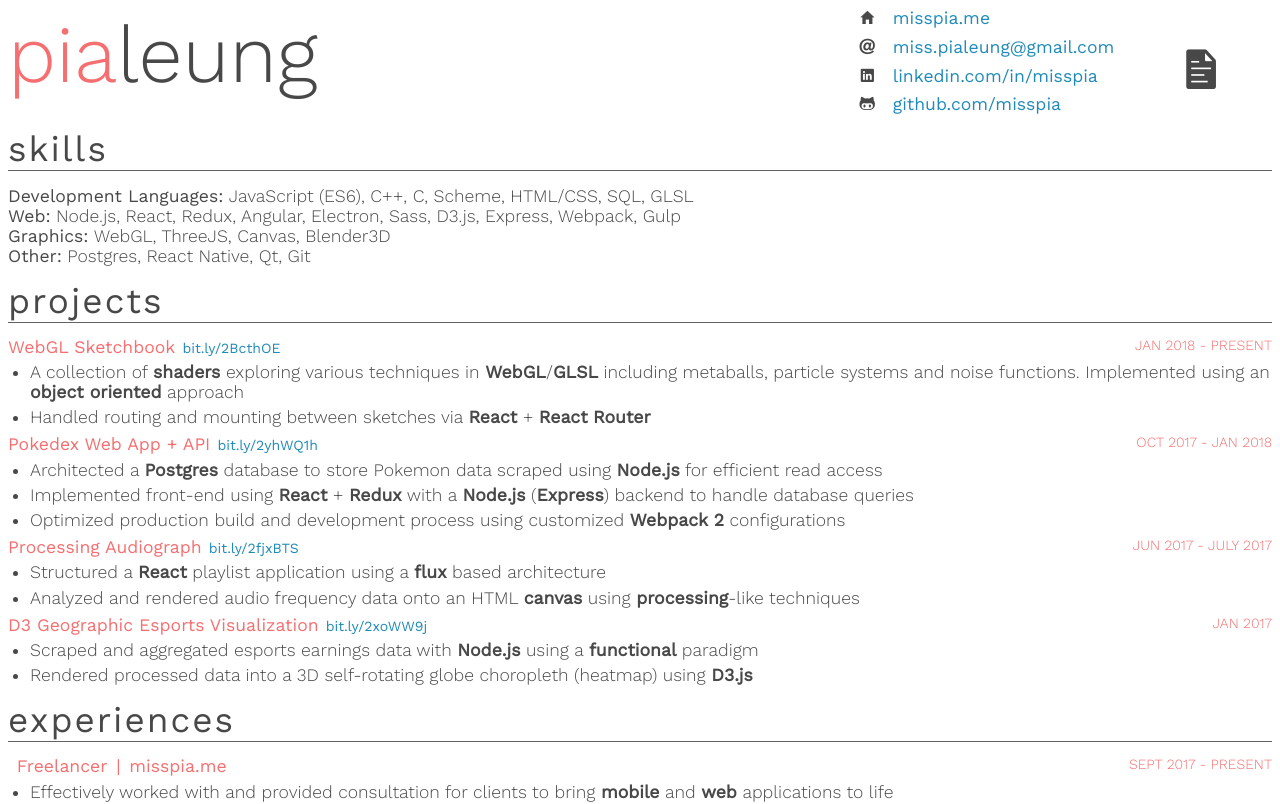
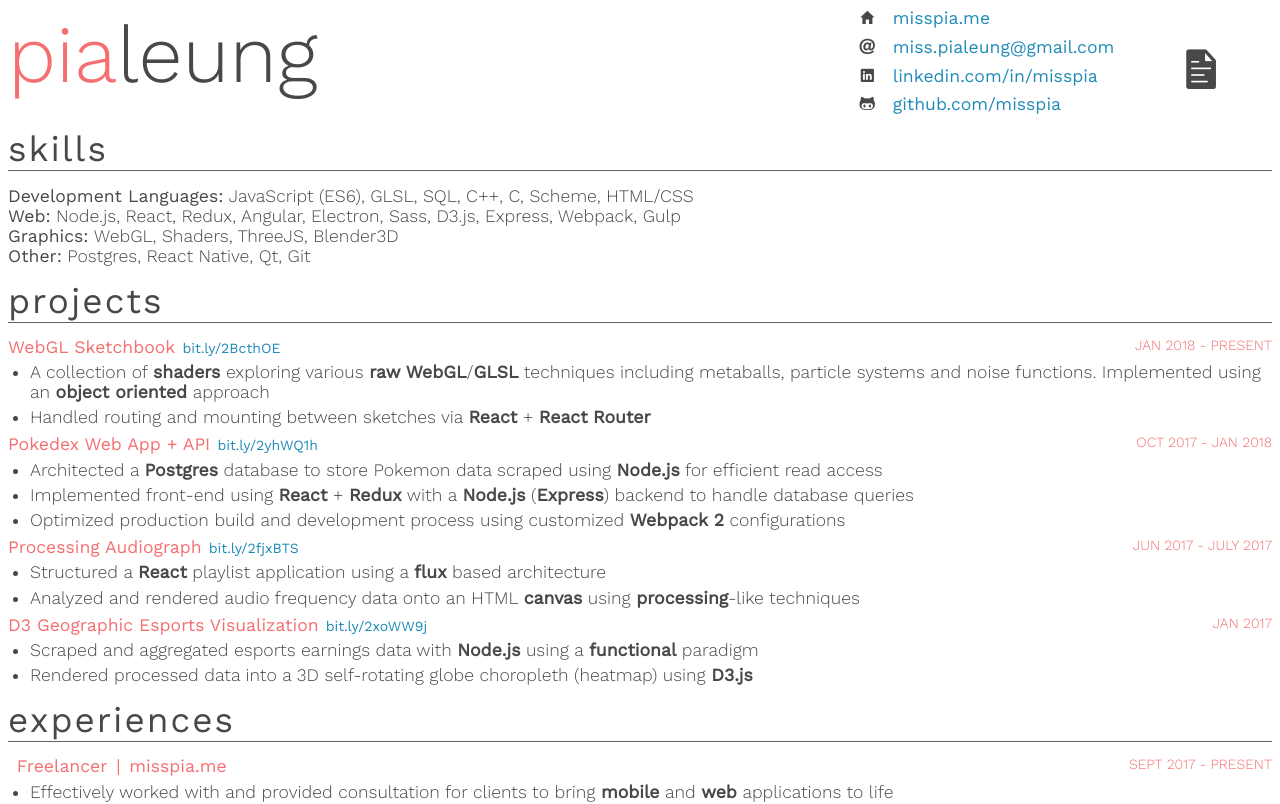
Before and after one commit to misspia/resume, a React app: page / in a window 1280 px wide. Shown: the top 804 px of the page. Built offline with nearby package versions, Linux system fonts and the light colour scheme.

Commit message:
rearrange skill items, reword sketchbook desript

```diff
--- a/src/projects/metadata.js
+++ b/src/projects/metadata.js
@@ -9,13 +9,13 @@ module.exports = {
 			linkDisplay: 'bit.ly/2BcthOE',
 			descriptions: [
 			`
-				A collection of shaders exploring various techniques in WebGL/GLSL including metaballs,
+				A collection of shaders exploring various raw WebGL/GLSL techniques including metaballs,
 				particle systems and noise functions. Implemented using an object oriented approach
 			`,
 			`	Handled routing and mounting between sketches via React + React Router
 			`,
 			],
-			keywords: ['shaders', 'WebGL', 'GLSL', 'object oriented', 'React', 'Router']
+			keywords: ['shaders', 'raw WebGL', 'GLSL', 'object oriented', 'React', 'Router']
 		},
 		// {
 		// 	title: 'WebGL Low Poly Solar System',
--- a/src/skills/metadata.js
+++ b/src/skills/metadata.js
@@ -4,8 +4,8 @@ module.exports = {
 		{
 			title: 'Development Languages',
 			list: [
-				'JavaScript (ES6)', 'C++', 'C', 'Scheme',
-				'HTML/CSS', 'SQL', 'GLSL'
+				'JavaScript (ES6)', 'GLSL', 'SQL', 'C++',
+				'C', 'Scheme', 'HTML/CSS'
 			]
 		},
 		{
@@ -18,7 +18,7 @@ module.exports = {
 		{
 			title: 'Graphics',
 			list: [
-				'WebGL', 'ThreeJS', 'Canvas', 'Blender3D'
+				'WebGL', 'Shaders', 'ThreeJS', 'Blender3D'
 			]
 		},
 		{
```
Also changed, not shown: 2 other files (tests, documents, lock files or other folders).
